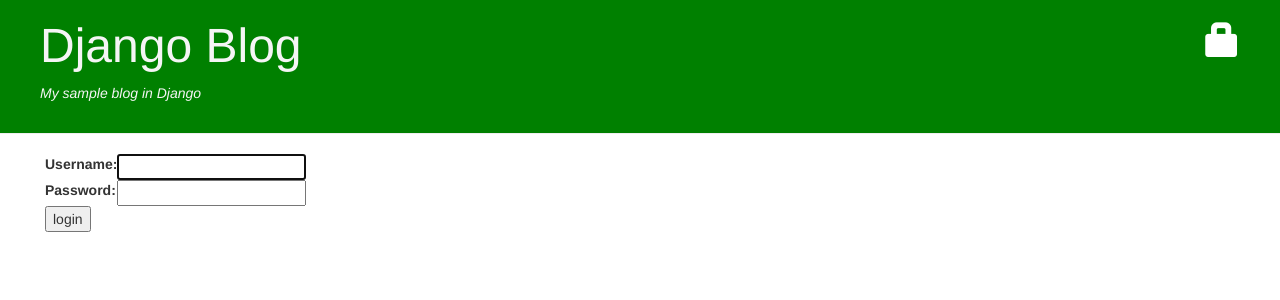
After one commit to flizz15/MyDjangoBlog, a Django app: page /accounts/login/ in a window 1280 px wide. The commit adds this page. Shown: the top 300 px of the page. Run offline with Django 3.2, Linux system fonts and the light colour scheme; some libraries are stand-ins or nearby versions.

Commit message:
added removing and publishing posts, login system and post draft list

```diff
--- a/MyBlog/settings.py
+++ b/MyBlog/settings.py
@@ -120,3 +120,6 @@
 
 STATIC_URL = '/static/'
 STATIC_ROOT = os.path.join(BASE_DIR, 'static')
+
+LOGIN_REDIRECT_URL = '/'
+LOGOUT_REDIRECT_URL = '/'
--- a/MyBlog/urls.py
+++ b/MyBlog/urls.py
@@ -16,7 +16,11 @@
 from django.contrib import admin
 from django.urls import path, include
 
+from django.contrib.auth import views
+
 urlpatterns = [
     path('admin/', admin.site.urls),
-    path('', include('blog.urls'))
+    path('accounts/login/', views.LoginView.as_view(), name='login'),
+    path('accounts/logout', views.LogoutView.as_view(), name='logout'),
+    path('', include('blog.urls')),
 ]
--- a/blog/models.py
+++ b/blog/models.py
@@ -13,5 +13,9 @@
         self.published_date = timezone.now()
         self.save()
 
+    def unpublish(self):
+        self.published_date = None
+        self.save()
+
     def __str__(self):
         return self.title
--- a/blog/static/css/blog.css
+++ b/blog/static/css/blog.css
@@ -41,7 +41,7 @@
     text-decoration: none;
 }
 
-h2 {
+h1 {
     margin-top: 0px;
 }
 
--- a/blog/templates/blog/base.html
+++ b/blog/templates/blog/base.html
@@ -12,7 +12,11 @@
     <body>
         <div class="page-header">
             {% if user.is_authenticated %}
-                <a href="{% url 'post_new' %}" class="top-menu">New post <span class="glyphicon glyphicon-plus"></span></a>
+                <a href="{% url 'post_new' %}" class="top-menu"><span class="glyphicon glyphicon-plus"></span></a>
+                <a href="{% url 'post_draft_list' %}" class="top-menu"><span class="glyphicon glyphicon-edit"></span></a>
+                <p class="top-menu">Hello {{ user.username }} <small>(<a href="{% url 'logout' %}">Log out</a>)</small></p>
+            {% else %}
+                <a href="{% url 'login' %}" class="top-menu"><span class="glyphicon glyphicon-lock"></span></a>
             {% endif %}
             <h1><a href="/">Django Blog</a></h1>
             <em><p id="opis">My sample blog in Django</p></em>
@@ -20,7 +24,7 @@
 
         <div class="content container">
             <div class="row">
-                <div class="col-md-8">
+                <div class="col-md-10">
                     {% block content %}
                     {% endblock %}
                 </div>
--- a/blog/templates/blog/post_list.html
+++ b/blog/templates/blog/post_list.html
@@ -20,7 +20,7 @@
                     <div class="date">
                         <p>{{ post.published_date }}</p>
                     </div>
-                    <h2><a href="{% url 'post_detail' pk=post.pk %}">{{ post.title }}</a></h2>
+                    <h1><a href="{% url 'post_detail' pk=post.pk %}">{{ post.title }}</a></h1>
                     <p>{{ post.text|linebreaksbr }}</p>
                 </div>
             {% endfor %}
--- /dev/null
+++ b/blog/templates/registration/login.html
@@ -0,0 +1,32 @@
+<!DOCTYPE html>
+{% extends 'blog/base.html' %}
+<html lang="en">
+    <head>
+        <meta charset="UTF-8">
+        <title>Login</title>
+    </head>
+    <body>
+        {% block content %}
+            {% if form.errors %}
+                <p>Your username and password didn't match. Please try again</p>
+            {% endif %}
+
+            <form action="{% url 'login' %}" method="post">
+                {% csrf_token %}
+                <table>
+                    <tr>
+                        <td>{{ form.username.label_tag }}</td>
+                        <td>{{ form.username }}</td>
+                    </tr>
+                    <tr>
+                        <td>{{ form.password.label_tag }}</td>
+                        <td>{{ form.password }}</td>
+                    </tr>
+                </table>
+
+                <input type="submit" value="login" />
+                <input type="hidden" name="next" value="{{ next }}" />
+            </form>
+        {% endblock %}
+    </body>
+</html>
--- a/blog/urls.py
+++ b/blog/urls.py
@@ -6,5 +6,9 @@
     path('', views.post_list, name='post_list'),
     path('post/<int:pk>/', views.post_detail, name='post_detail'),
     path('post/new', views.post_new, name='post_new'),
-    path('post/<int:pk>/edit', views.post_edit, name='post_edit')
+    path('post/<int:pk>/edit', views.post_edit, name='post_edit'),
+    path('drafts/', views.post_draw_list, name='post_draft_list'),
+    path('post/<int:pk>/publish', views.post_publish, name='post_publish'),
+    path('post/<int:pk>/remove', views.post_remove, name='post_remove'),
+    path('post/<int:pk>/unpublish', views.post_unpublish, name='post_unpublish'),
 ]
```
Also changed, not shown: blog/templates/blog/post_detail.html (+14 -7 lines), blog/templates/blog/post_draft_list.html (added, +19 -0 lines), blog/views.py (+38 -4 lines).
